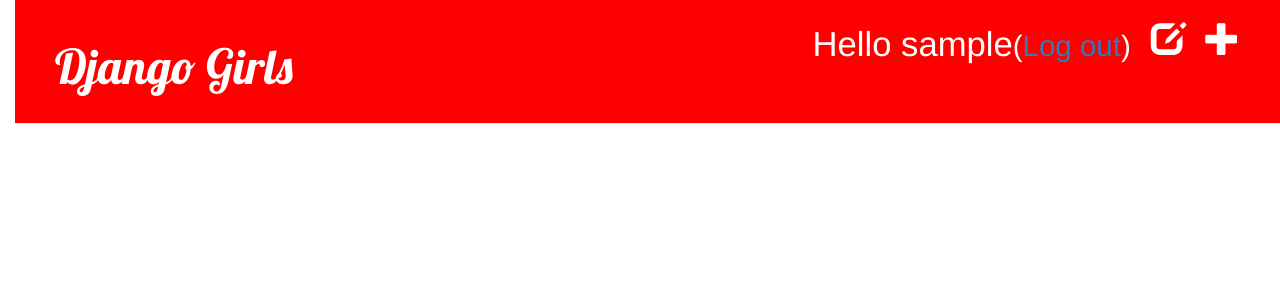
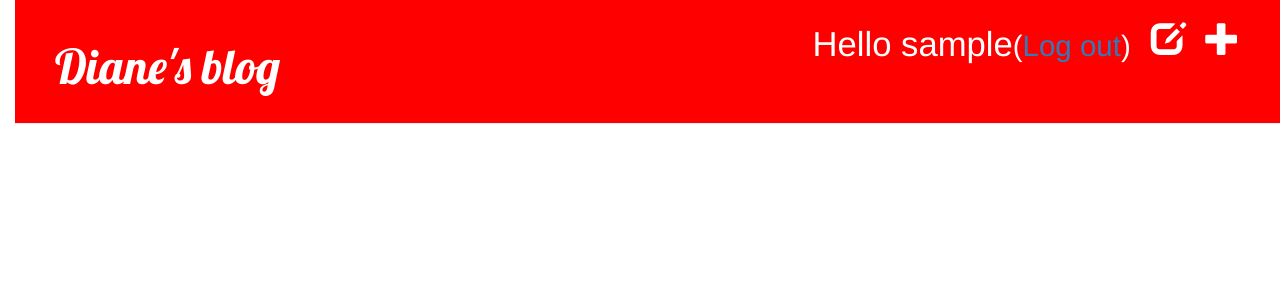
Before and after one commit to diane4144/my-first-blog, a Django app: page / in a window 1280 px wide. Shown: the top 300 px of the page. Run offline with Django 3.2, Linux system fonts and the light colour scheme; the visitor is signed in with stand-in values (Sample User, id 1); data that the repository does not hold is empty; some libraries are stand-ins or nearby versions.

Commit message:
up to date files

```diff
--- a/blog/templates/blog/base.html
+++ b/blog/templates/blog/base.html
@@ -25,7 +25,7 @@
             {% else %}
             <a href="{% url 'django.contrib.auth.views.login' %}" class="top-menu"><span class="glyphicon glyphicon-lock"></span></a>
             {% endif %}
-            <h1><a href="{% url 'blog.views.post_list' %}">Django Girls</a></h1>
+            <h1><a href="{% url 'blog.views.post_list' %}">Diane's blog</a></h1>
         </div>
         <div class="content">
             <div class="row">
--- a/blog/templates/blog/post_list.html
+++ b/blog/templates/blog/post_list.html
@@ -8,7 +8,7 @@
             </div>
             <h1><a href="{% url 'blog.views.post_detail' pk=post.pk %}">{{ post.title }}</a></h1>
             <p>{{ post.text|linebreaks }}</p>
-            <a href="{% url 'blog.views.post_detail' pk=post.pk %}">Comments: {{ post.comments.count }}</a>
+            <a href="{% url 'blog.views.post_detail' pk=post.pk %}">Comments: {{ post.approved_comments.count }}</a>
         </div>
     {% endfor %}
 {% endblock content %}
```
